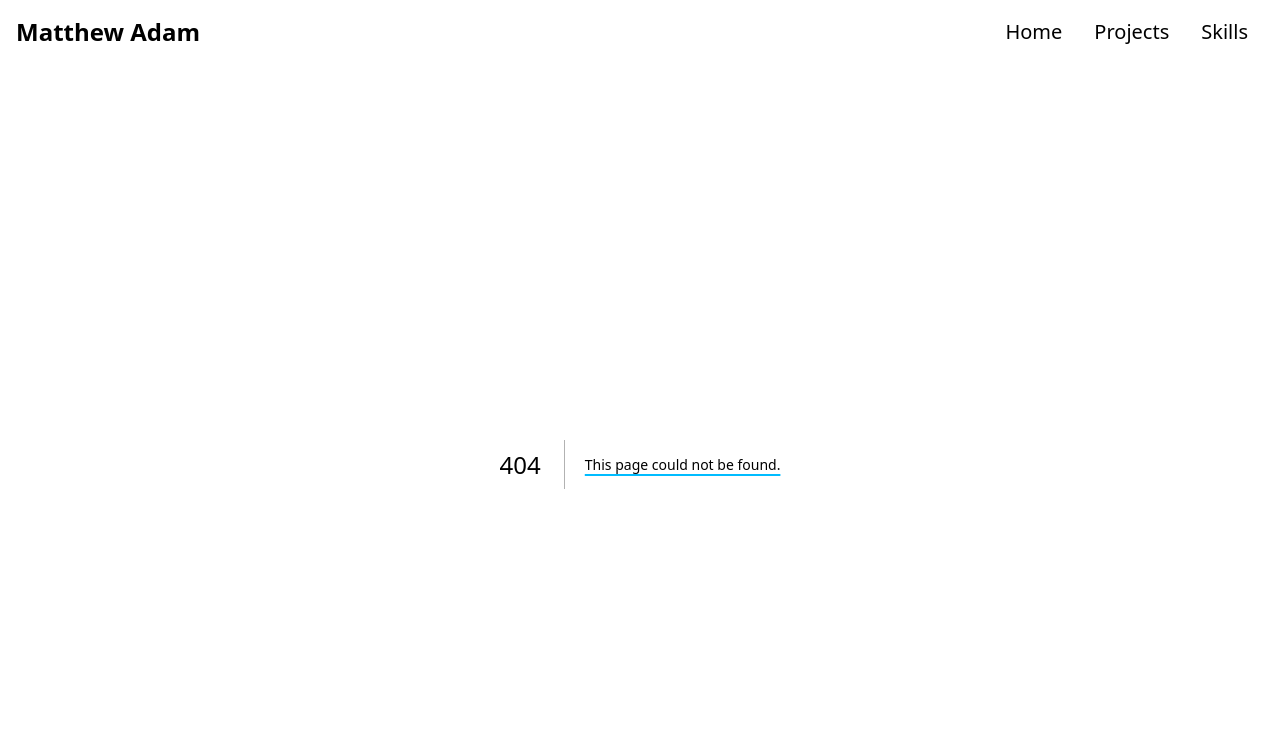
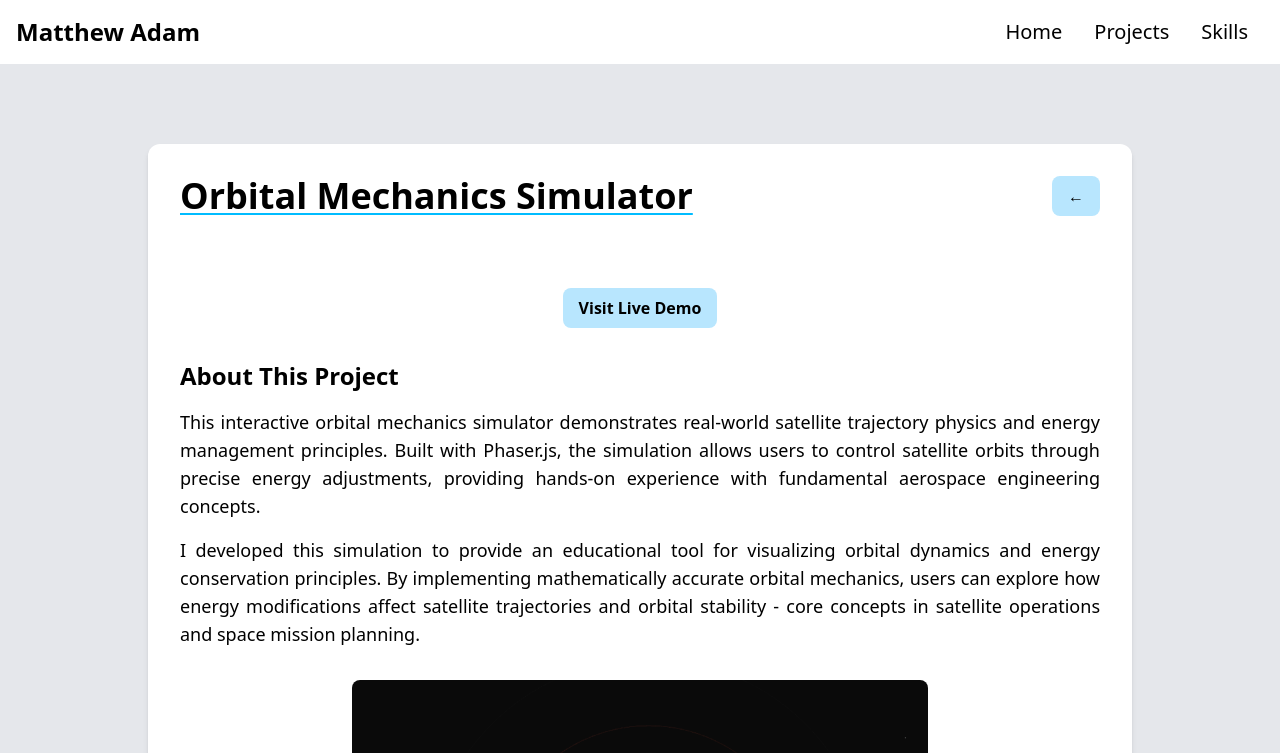
Before and after one commit to WebsiteMatthewEngineering/portfolio, a Next.js app in the folder portfolio/: page /projects/orbital in a window 1280 px wide. Before the commit this address had no page. Shown: the top 753 px of the page. Built offline with nearby package versions, Linux system fonts and the light colour scheme.

Commit message:
created project page for orbital

```diff
--- /dev/null
+++ b/portfolio/app/projects/orbital/page.tsx
@@ -0,0 +1,100 @@
+
+
+
+import Image from "next/image";
+import Button from "@/components/button";
+
+function Buttons() {
+    return (
+        <div className="flex flex-row justify-center mt-6 gap-5">
+            {/* <Button href="#" className="mx-">View on GitHub</Button> */}
+            <Button href="https://orbital.matthewengineering.com/" className="mx-" new_tab={true} >Visit Live Demo</Button>
+        </div>
+    )
+}
+
+export default function OrbitalProject() {
+  return (
+    <main className="bg-gray-200">
+      <div className="max-w-5xl mx-auto flex flex-col gap-10 pt-20 pb-20 px-5">
+
+        <div className="card flex flex-col gap-8 p-8">
+            <div className="flex flex-row justify-between items-center mb-4">
+                <h2 className="text-3xl sm:text-4xl font-bold text-text">Orbital Mechanics Simulator</h2>
+                <Button href="/" className="!w-fit !px-4">←</Button>
+            </div>
+
+            <Buttons />
+
+            <div className="flex flex-col gap-4">
+                <h3 className="text-2xl font-semibold text-text">About This Project</h3>
+                <p className="text-text text-lg text-justify">
+                    This interactive orbital mechanics simulator demonstrates real-world satellite trajectory physics and
+                    energy management principles. Built with Phaser.js, the simulation allows users to control satellite
+                    orbits through precise energy adjustments, providing hands-on experience with fundamental aerospace
+                    engineering concepts.
+                </p>
+                <p className="text-text text-lg text-justify">
+                    I developed this simulation to provide an educational tool for visualizing orbital dynamics and energy
+                    conservation principles. By implementing mathematically accurate orbital mechanics, users can explore how
+                    energy modifications affect satellite trajectories and orbital stability - core concepts in satellite
+                    operations and space mission planning.
+                </p>
+            </div>
+
+            <div className="max-w-xl mx-auto grid grid-cols-2 gap-4">
+                <img alt="Gameplay screenshot" src="/projects/orbital/top.png" className="rounded-lg object-cover w-full h-full col-span-2" />
+                <img alt="Satellite orbit view" src="/projects/orbital/left.png" className="rounded-lg object-cover w-full h-full" />
+                <img alt="Energy management" src="/projects/orbital/right.png" className="rounded-lg object-cover w-full h-full" />
+            </div>
+
+            <div className="flex flex-col gap-4">
+                <h3 className="text-2xl font-semibold text-text">Simulation Controls</h3>
+                <ul className="text-text text-lg list-disc list-inside space-y-2">
+                    <li><strong>Click</strong> on satellites to select them</li>
+                    <li><strong>Mouse wheel</strong> or <strong>+/-</strong> keys to modify energy levels</li>
+                    <li>Maintain satellites in stable orbital patterns</li>
+                    <li>Observe the relationship between energy states and orbital trajectories</li>
+                </ul>
+            </div>
+
+            <div className="flex flex-col gap-4">
+                <h3 className="text-2xl font-semibold text-text">Key Features</h3>
+                <div className="grid grid-cols-1 md:grid-cols-2 gap-4">
+                    <div className="bg-gray-100 p-4 rounded-lg">
+                        <h4 className="font-semibold text-lg mb-2">🚀 Physics-Based Modeling</h4>
+                        <p className="text-text">Satellites follow mathematically accurate Newtonian orbital mechanics</p>
+                    </div>
+                    <div className="bg-gray-100 p-4 rounded-lg">
+                        <h4 className="font-semibold text-lg mb-2">⚡ Energy State Management</h4>
+                        <p className="text-text">Real-time energy transfer with persistent orbital effects</p>
+                    </div>
+                    <div className="bg-gray-100 p-4 rounded-lg">
+                        <h4 className="font-semibold text-lg mb-2">✨ Visual Feedback</h4>
+                        <p className="text-text">Trajectory visualization with particle effects for clarity</p>
+                    </div>
+                    <div className="bg-gray-100 p-4 rounded-lg">
+                        <h4 className="font-semibold text-lg mb-2">🎯 Dynamic Parameters</h4>
+                        <p className="text-text">Natural energy decay demonstrates long-term orbital evolution</p>
+                    </div>
+                </div>
+            </div>
+
+            <div className="flex flex-col gap-4">
+                <h3 className="text-2xl font-semibold text-text">Technical Implementation</h3>
+                <p className="text-text text-lg">
+                    Built with <strong>Phaser.js 3.70.0</strong> rendering framework, leveraging HTML5 Canvas for visualization
+                    and ES6+ JavaScript for physics calculations. The simulation implements custom algorithms for orbital
+                    mechanics, real-time particle systems for visual feedback, and a responsive interface for parameter adjustment.
+                </p>
+            </div>
+
+            <img alt="Game interface" src="/projects/orbital/bottom.png" className="rounded-lg object-cover w-full max-h-[400px]" />
+
+            <Buttons />
+
+        </div>
+      </div>
+    </main>
+  );
+}
```
